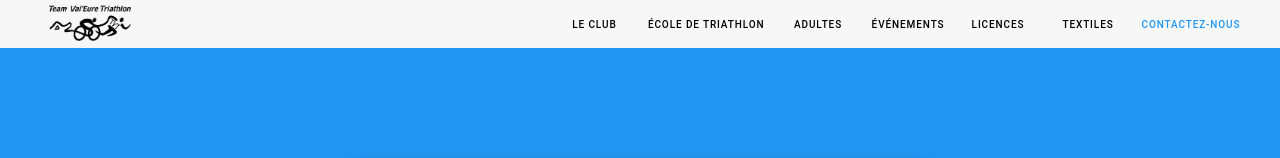
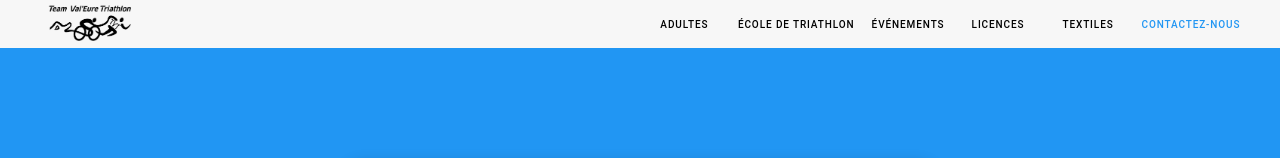
Before and after one commit to CyprienMalherbe/project_for_TVT, a Vue app: page /#/contact in a window 1280 px wide. Shown: the top 158 px of the page. Built offline with nearby package versions, Linux system fonts and the light colour scheme.

Commit message:
lien textile ok

```diff
--- a/src/App.vue
+++ b/src/App.vue
@@ -11,12 +11,11 @@ export default {
     return {
       logo: { text: 'Accueil', route: '/', icon: logoImg },
       tabs: [
-        { text: 'Le club', route: 'club' },
+        { text: 'Adultes', route: 'adults' },
         { text: 'École de triathlon', route: 'school' },
-        { text: 'Adultes', route: 'adults' },
         { text: 'Événements', route: 'events' },
         { text: 'Licences', route: 'licenses' },
-        { text: 'Textiles', route: 'clothing' },
+        { text: 'Textiles', url: 'https://www.strayde.shop/foulees-louviers/c15-team-val-eure-triathlon' },
       ],
       contact: { text: 'Contactez-nous', route: 'contact' },
       activeTab: null,
@@ -42,7 +41,7 @@ export default {
       <v-tab
         v-for="tab in tabs"
         :key="tab.route"
-        :to="tab.route"
+        v-bind="tab.route ? { to: tab.route, text: tab.text } : { href: tab.url, text: tab.text, target: '_blank', rel: 'noopener' }"
         :text="tab.text"
         size="x-small"
       />
--- a/src/router/index.js
+++ b/src/router/index.js
@@ -8,7 +8,6 @@ import Contact from '../views/Contact.vue'
 import Adults from '../views/Adults.vue'
 import Events from '../views/Events.vue'
 import Licenses from '../views/Licenses.vue'
-import Clothing from '../views/Clothing.vue'
 
 const routes = [
   { path: '/', name: 'Home', component: Home },
@@ -17,8 +16,7 @@ const routes = [
   { path: '/adults', name: 'Adults', component: Adults },
   { path: '/events', name: 'Events', component: Events },
   { path: '/licenses', name: 'Licenses', component: Licenses },
-  { path: '/clothing', name: 'Clothing', component: Clothing },
-  { path: '/contact', name: 'Contact', component: Contact }
+  { path: '/contact', name: 'Contact', component: Contact },
 ]
 
 const router = createRouter({
--- a/src/views/Clothing.vue
+++ /dev/null
@@ -1,4 +0,0 @@
-<template>
-  <h2>Nos services</h2>
-  <p>Description des services proposés...</p>
-</template>
--- a/src/views/Presentation.vue
+++ b/src/views/Presentation.vue
@@ -2,7 +2,7 @@
 import youngImg from '@/assets/young.jpg'
 import adultsImg from '@/assets/adults.jpg'
 import licencedImg from '@/assets/licenced.jpg'
-import clothesImg from '@/assets/clothing.jpg'
+import clothesImg from '@/assets/clothing.png'
 import eventImg from '@/assets/events.jpg'
 
 export default {
@@ -14,7 +14,7 @@ export default {
         { title: 'Jeunes', image: youngImg, route: 'school' },
         { title: 'Événements', image: eventImg, route: 'events' },
         { title: 'Licences', image: licencedImg, route: 'licenses' },
-        { title: 'Textiles', image: clothesImg, route: 'clothing' },
+        { title: 'Textiles', image: clothesImg, url: 'https://www.strayde.shop/foulees-louviers/c15-team-val-eure-triathlon' },
       ],
     }
   },
@@ -34,8 +34,7 @@ export default {
       height="25vh"
       rounded="xl"
       :image="card.image"
-      hover="true"
-      :to="card.route"
+      v-bind="card.route ? { to: card.route } : { href: card.url, target: '_blank', rel: 'noopener' }"
     >
       <v-card-title class="title">{{ card.title }}</v-card-title>
     </v-card>
```
Also changed, not shown: 2 other files (tests, documents, lock files or other folders).
